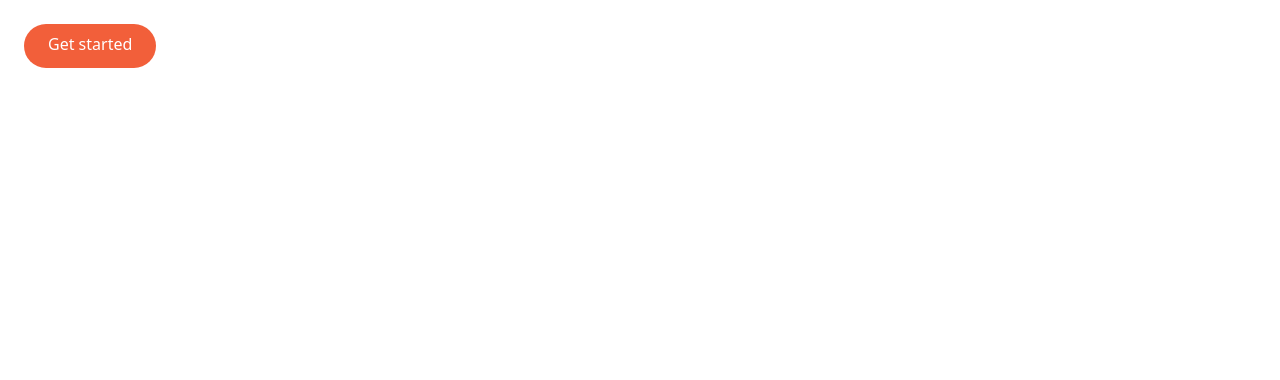
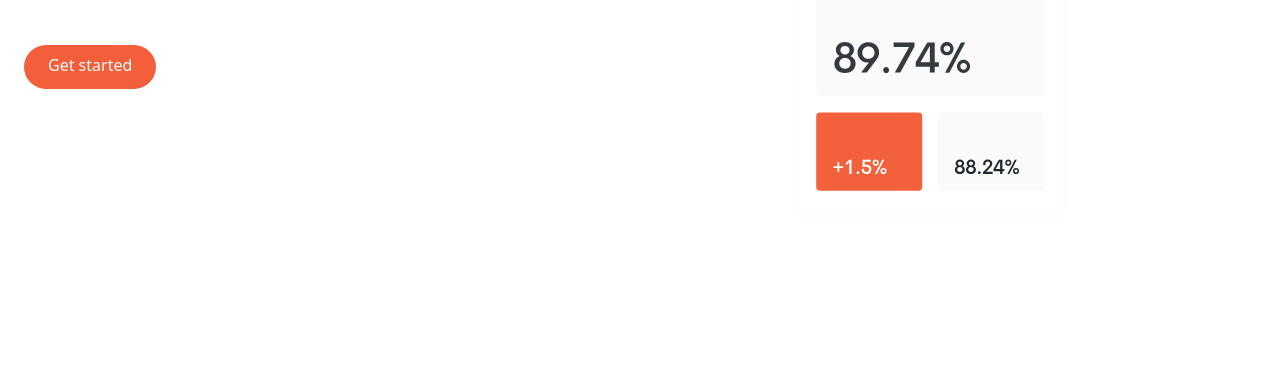
Before and after one commit to Udeme98/Manage, a website: page index.html in a window 1280 px wide. Shown: the part 420-800 px from the top of the page. Drawn offline with Linux system fonts and the light colour scheme.

Commit message:
Added Hero Images

```diff
--- a/index.html
+++ b/index.html
@@ -33,6 +33,7 @@
       <div
         class="container flex flex-col-reverse md:flex-row items-center px-6 mx-auto mt-10 space-y-0 md:space-y-0"
       >
+        <!-- Hero Text-->
         <div class="flex flex-col mb-32 space-y-12 md:w-1/2">
           <h1
             class="max-w-md text-4xl font-bold text-center md:text-5xl md:text-left"
@@ -51,7 +52,11 @@
             >
           </div>
         </div>
-        <div></div>
+
+        <!-- Hero Images -->
+        <div class="md\:w-1\/2">
+          <img src="img/illustration-intro.svg" alt="" />
+        </div>
       </div>
     </section>
   </body>
```
Also changed, not shown: css/main.css, img/illustration-intro.svg (added).
